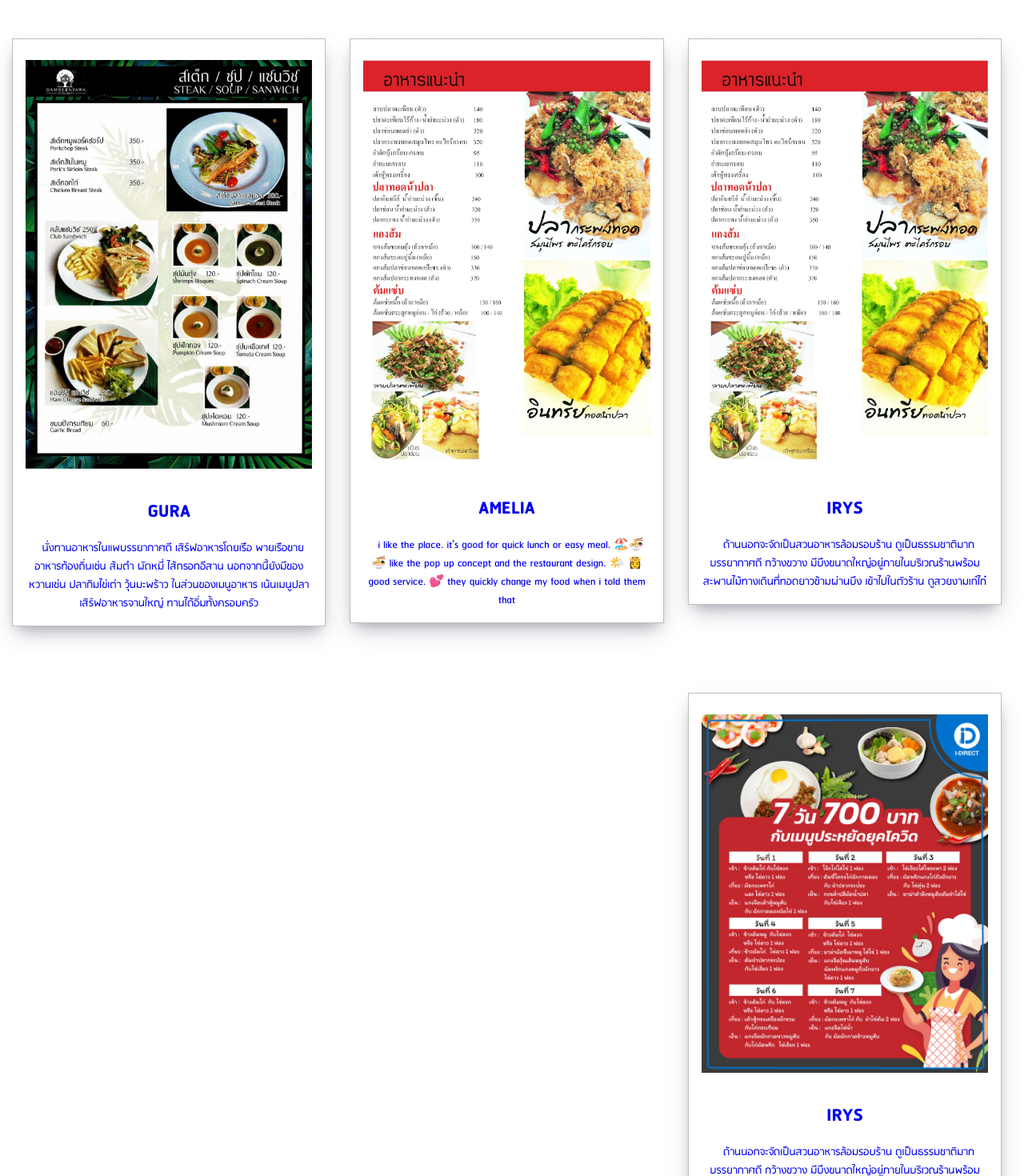
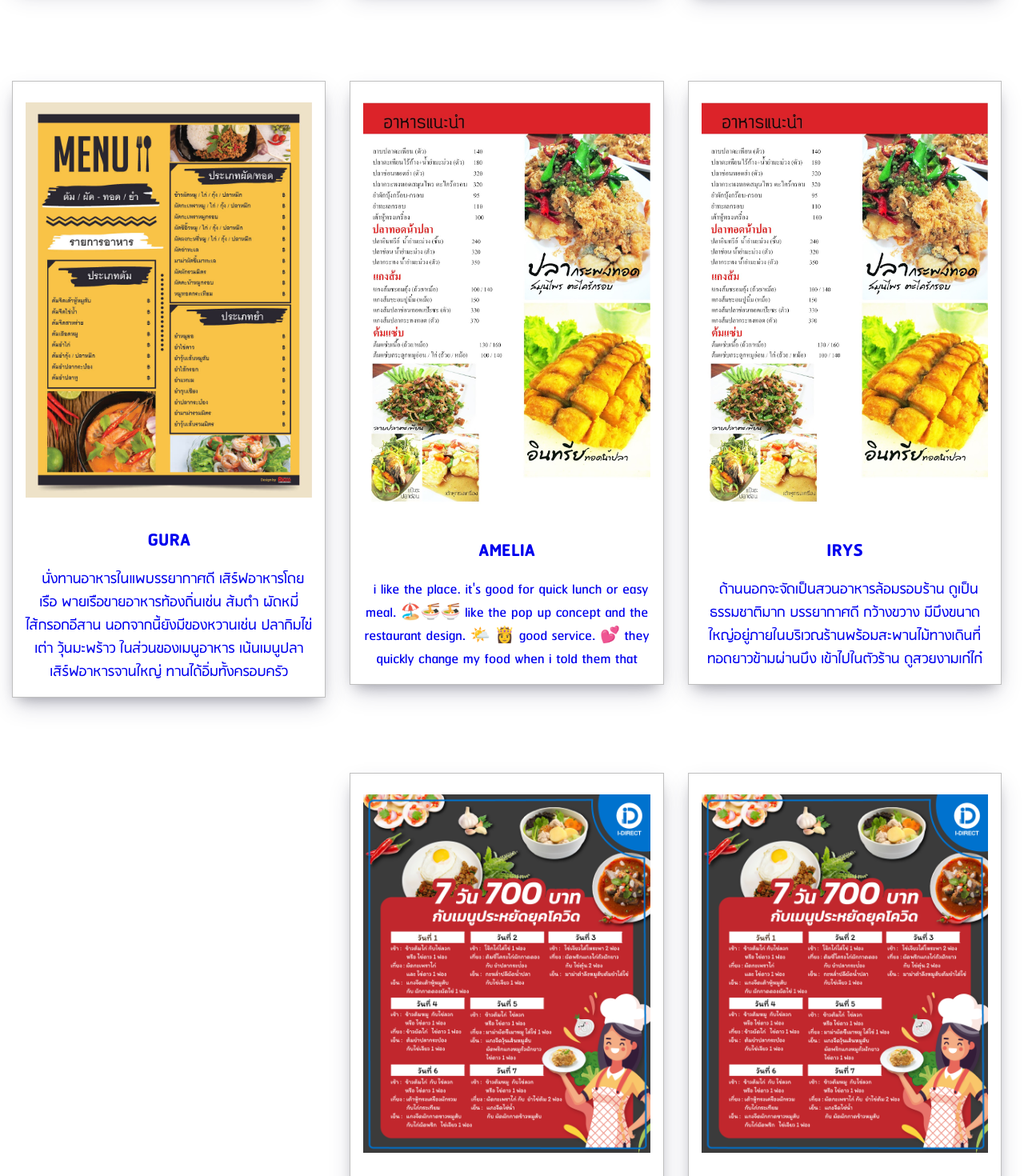
Before and after one commit to EverytimeAomsin/QR-CODE-no-json-ser, a React (Create React App) app: page / in a window 1280 px wide. Shown: the part 980-2450 px from the top of the page at 80% size. Built offline with nearby package versions, Linux system fonts and the light colour scheme.

Commit message:
แก้ redux

```diff
--- a/src/Database/menu.json
+++ b/src/Database/menu.json
@@ -24,7 +24,7 @@
             "id": 4,
             "name": "Gura",
             "description": "นั่งทานอาหารในแพบรรยากาศดี เสิร์ฟอาหารโดยเรือ พายเรือขายอาหารท้องถิ่นเช่น ส้มตำ ผัดหมี่ ไส้กรอกอีสาน นอกจากนี้ยังมีของหวานเช่น ปลากิมไข่เต่า วุ้นมะพร้าว ในส่วนของเมนูอาหาร เน้นเมนูปลา เสิร์ฟอาหารจานใหญ่ ทานได้อิ่มทั้งครอบครัว",
-            "img": "/img/menu4.jpg"
+            "img": "/img/menu1.jpg"
           },
           {
             "id": 5,
@@ -45,4 +45,18 @@
             "description": " ด้านนอกจะจัดเป็นสวนอาหารล้อมรอบร้าน ดูเป็นธรรมชาติมาก บรรยากาศดี กว้างขวาง มีบึงขนาดใหญ่อยู่ภายในบริเวณร้านพร้อมสะพานไม้ทางเดินที่ทอดยาวข้ามผ่านบึง เข้าไปในตัวร้าน ดูสวยงามเก๋ไก๋",
             "img": "/img/menu7.png"
           }
+          ,
+          {
+            "id": 8,
+            "name": "IRyS",
+            "description": " ด้านนอกจะจัดเป็นสวนอาหารล้อมรอบร้าน ดูเป็นธรรมชาติมาก บรรยากาศดี กว้างขวาง มีบึงขนาดใหญ่อยู่ภายในบริเวณร้านพร้อมสะพานไม้ทางเดินที่ทอดยาวข้ามผ่านบึง เข้าไปในตัวร้าน ดูสวยงามเก๋ไก๋",
+            "img": "/img/menu7.png"
+          }
+          ,
+          {
+            "id": 9,
+            "name": "IRyS",
+            "description": " ด้านนอกจะจัดเป็นสวนอาหารล้อมรอบร้าน ดูเป็นธรรมชาติมาก บรรยากาศดี กว้างขวาง มีบึงขนาดใหญ่อยู่ภายในบริเวณร้านพร้อมสะพานไม้ทางเดินที่ทอดยาวข้ามผ่านบึง เข้าไปในตัวร้าน ดูสวยงามเก๋ไก๋",
+            "img": "/img/menu7.png"
+          }
     ]
--- a/src/Route.js
+++ b/src/Route.js
@@ -16,9 +16,9 @@ export default () => (
       <Switch>
         <Route exact path="/" component={() => <Home />} />
         <Route exact path="/admin" component={() => <Admin />} />
-        <Route exact path="/admin/:id" component={() => <View />} />
-      <Route exact path="/:id" component={() => <Monitor />} />
-        <Route component={NotFound} />
+        <Route  path="/admin/:id" component={() => <View />} />
+      <Route  path="/:id" component={() => <Monitor />} />
+        <Route  component={NotFound} />
       </Switch>
 
   </Router>
--- a/src/components/pages/Admin/View.js
+++ b/src/components/pages/Admin/View.js
@@ -3,27 +3,43 @@ import { connect } from "react-redux";
 import {  Link, useParams } from "react-router-dom";
 import QRCode from 'qrcode';
 import QRCode2 from "react-qr-code";
+import NotFound from '../Notfound/index'
 
 import "../../../css/View.css"
 import "../../../css/buttons.css"
 
 const View = ({ menus }) => {
   const { id } = useParams();
+  try{
+
+  }catch{
+
+  }
   const currentMenu = menus.find(
     (menu) => menu.id === parseInt(id)
   );
+
+  var Qrstyle = {
+    errorCorrectionLevel: 'H',
+    type: "svg",
+    width: 800,
+    quality: 0.3,
+    margin: 1
+  }
 
   const [text] = useState('http://localhost:3000/'+(currentMenu.id));
   const [imageUrl, setImageUrl] = useState('');
 
   const generateQrCode = async () => {
     try {
-          const response = await QRCode.toDataURL(text);
+          const response = await QRCode.toDataURL(text, Qrstyle);
           setImageUrl(response);
     }catch (error) {
       console.log(error);
     }
   }
+
+
 
 
   useEffect(() => {
@@ -92,7 +108,7 @@ const View = ({ menus }) => {
                   <a className="buttona button1" type="button" style={{fontSize:'30px'}}  href={imageUrl} download
                             color="primary" onClick={() => generateQrCode()}>ดาวน์โหลด QR{imageUrl ? ({ errorCorrectionLevel: 'H' },
                               <a>
-                                    <img style={{display: 'none'}} sizes='1000px' src={imageUrl} alt="img"/>
+                                    <img style={{display: 'none'}}  src={imageUrl} alt="img"/>
                               </a>) : null}</a>
                   <Link to={`/admin`}><button className="buttona button3" style={{fontSize:'20px'}}>กลับหน้าผู้ดูแล</button></Link>
 
@@ -113,7 +129,7 @@ const mapStateToProps = (state) => ({
 });
 const mapDispatchToProps = (dispatch) => ({
   updatemenu: (data) => {
-    dispatch({ type: "UPDATE_menu", payload: data });
+    dispatch({payload: data });
   },
 });
 
--- a/src/components/pages/Monitor/index.js
+++ b/src/components/pages/Monitor/index.js
@@ -113,7 +113,7 @@ const mapStateToProps = (state) => ({
 });
 const mapDispatchToProps = (dispatch) => ({
     updatemenu: (data) => {
-        dispatch({ type: "UPDATE_menu", payload: data });
+        dispatch({  payload: data });
     },
 });
 
--- a/src/css/home.css
+++ b/src/css/home.css
@@ -81,7 +81,7 @@
 
 }
 .contentH p {
-  font-size: 15px;
+  font-size: 20px;
   text-transform: lowercase;
   background-color: #ffffff;
 }
```
